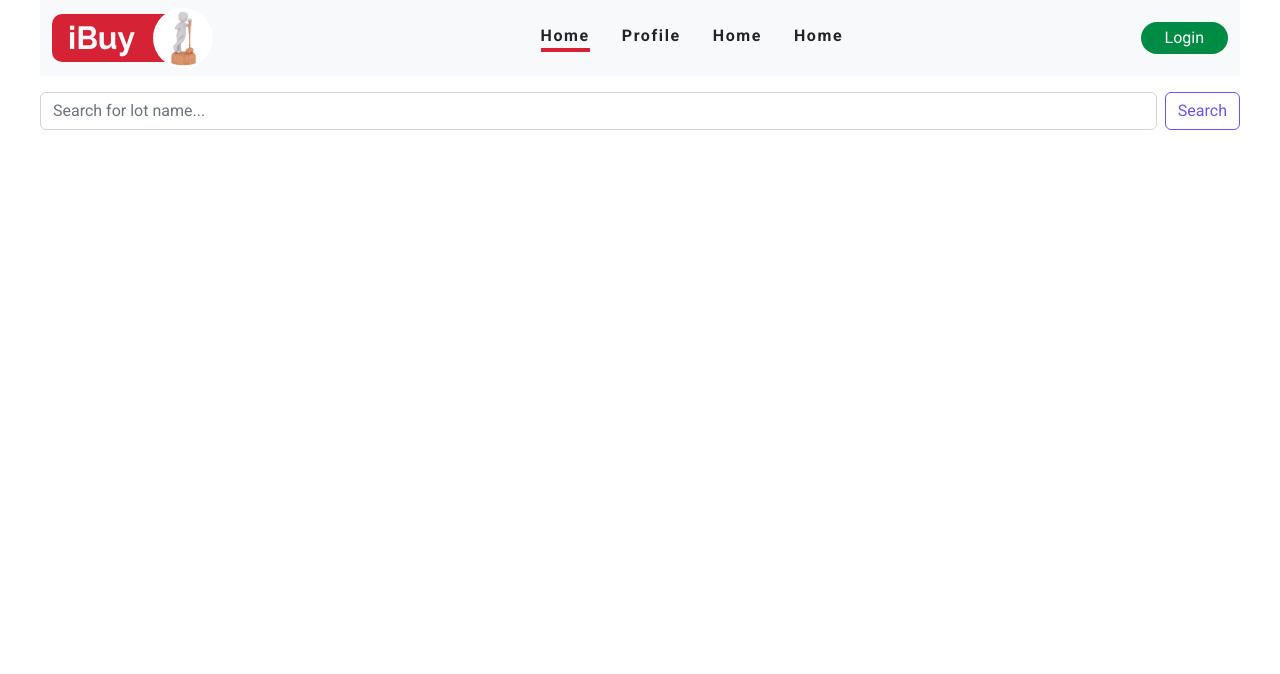
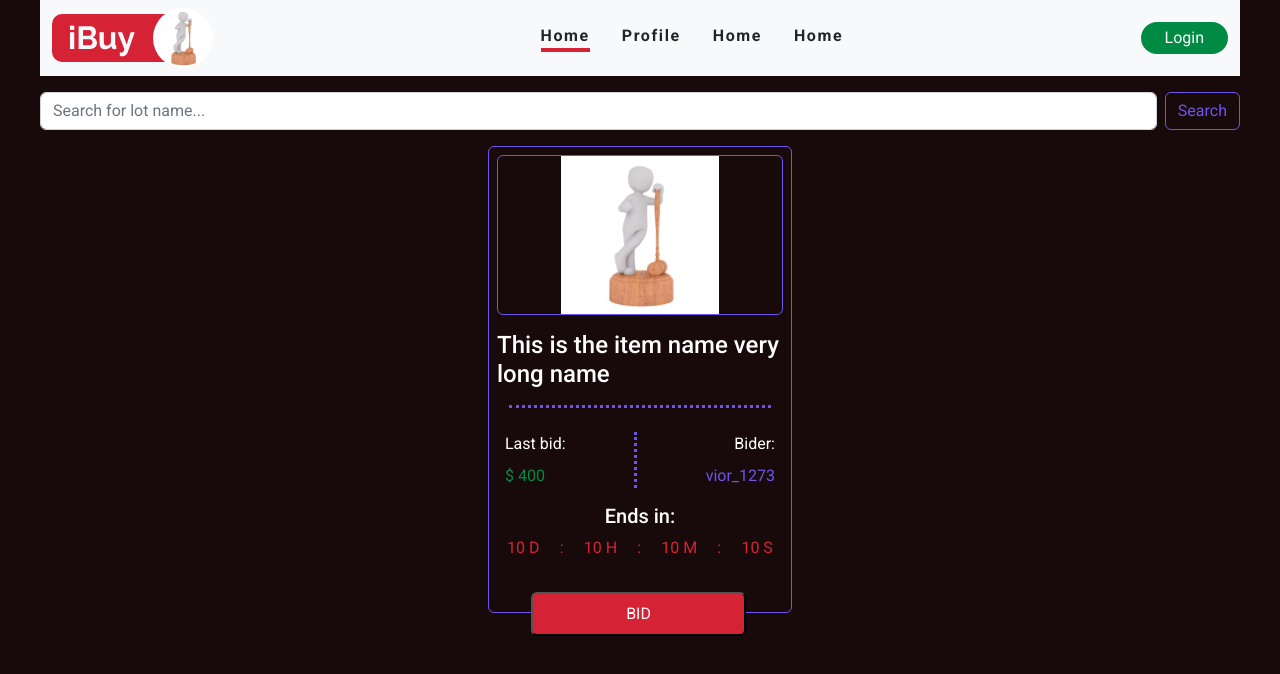
Before and after one commit to VLazari/Auction-house, a website with bundled scripts: page index.html in a window 1280 px wide. Built offline with nearby package versions, Linux system fonts and the light colour scheme; files whose address does not match are found by name.

Commit message:
new save

```diff
--- a/index.html
+++ b/index.html
@@ -47,7 +47,7 @@
 							</li>
 						</ul>
 						<div class="d-flex justify-content-center">
-						<a class="px-4 py-1 bg-success rounded-pill text-light">Login</a>
+							<a id="login-btn" class="px-4 py-1 bg-success rounded-pill text-light">Login</a>
 						</div>
 					</div>
 				</div>
@@ -58,129 +58,35 @@
 			</form>
 		</header>
 		<main>
-
-		</main>
-		<!-- <main class="main-container mx-auto">
-			 Navigation bar
-			<header class="sticky-top">
-				<div class="container-fluid fs-3 my-5 text-center"><h1>Moment</h1></div>
-			</header>
-			 Login
-			<div class="card text-center m-5">
-				<div class="card-header">Login</div>
-				<div class="card-body">
-					<form id="login" class="d-flex flex-column">
-						<div class="d-flex justify-content-right">
-							<div class="mb-3 mx-auto">
-								<label for="email" class="form-label">Email address</label>
-								<input
-									type="email"
-									class="form-control"
-									size="25"
-									id="email"
-									required
-									placeholder="username@noroff.no"
-									pattern="\w+@noroff\.no|\w+@stud.noroff\.no"
-									title="Please provide only Noroff e-mail address. The email must not contain punctuation symbols apart from underscore (_)."
-								/>
+			<section class="d-flex justify-content-around flex-wrap my-3">
+				<div class="item-container border border-secondary rounded p-2 mb-5">
+					<div class="bg-image border border-secondary rounded"></div>
+					<h4 class="my-3">This is the item name very long name</h4>
+					<div class="separator-x col-11 mx-auto my-3 border-secondary"></div>
+					<div class="d-flex justify-content-between">
+						<div>
+						<p class="m-2">Last bid:</p>
+						<p class="m-2 text-success">$ 400</p>
+						</div>
+						<div class="separator-y border-secondary my-2"></div>
+						<div class="text-end">
+						<p class="m-2">Bider:</p>
+						<p class="m-2 text-secondary">vior_1273</p>
 						</div>
 					</div>
-						<div class="d-flex">
-							<div class="mb-3 mx-auto">
-								<label for="password" class="form-label">Password</label>
-								<input type="password" class="form-control" id="password" required minlength="8" size="25" />
+					<h5 class="text-center mt-2">Ends in:</h5>
+					<div class="d-flex justify-content-around text-danger">
+						<span><span>10</span> D</span>
+						<span>:</span>
+						<span><span>10</span> H</span>
+						<span>:</span>
+						<span><span>10</span> M</span>
+						<span>:</span>
+						<span><span>10</span> S</span>
 					</div>
+					<button class="bg-danger w-75 py-2 rounded text-light">BID</button>
 				</div>
-						<div id="login-error" class="d-none">
-							<div class="mb-3 mx-auto">
-								<p class="text-danger">Incorrect user name or password</p>
-							</div>
-						</div>
-						<hr />
-						<div class="d-flex mx-auto">
-							<button type="submit" class="btn btn-primary mx-4">Login</button>
-							 Button trigger modal
-							<button type="button" class="btn btn-primary mx-4" data-bs-toggle="modal" data-bs-target="#signUpModal">Sign up</button>
-						</div>
-					</form>
-				</div>
-			</div>
-			 Sign up modal
-			<div
-				class="modal fade"
-				id="signUpModal"
-				data-bs-backdrop="static"
-				data-bs-keyboard="false"
-				tabindex="-1"
-				aria-labelledby="staticBackdropLabel"
-				aria-hidden="true"
-			>
-				<div class="modal-dialog modal-dialog-centered">
-					<div class="modal-content">
-						<div class="modal-header">
-							<h5 class="modal-title" id="staticBackdropLabel">Create account</h5>
-							<button type="button" class="btn-close" data-bs-dismiss="modal" aria-label="Close"></button>
-						</div>
-						<div id="account-created" class="d-none flex-column p-3">
-							<h3 class="text-primary">Welcome to our family &#128578</h3>
-							<h5 class="text-primary">Your new account was created.</h5>
-							<h5 class="text-primary">You can now login.</h5>
-						</div>
-						<form id="sign-up" class="d-flex flex-column">
-							<div class="modal-body">
-								<div id="err-display" class="d-none flex-column align-items-center error">
-									<p>Error, please try again</p>
-									<p id="register-err"></p>
-								</div>
-								<div class="d-flex">
-									<div class="mb-3 mx-auto">
-										<label for="name" class="form-label">Name</label>
-										<input type="text" class="form-control" id="name" required minlength="3" size="25" />
-									</div>
-								</div>
-								<div class="d-flex justify-content-right">
-									<div class="mb-3 mx-auto">
-										<label for="register-email" class="form-label">Email address</label>
-										<input
-											type="email"
-											class="form-control"
-											size="25"
-											id="register-email"
-											required
-											placeholder="username@[stud.norof.no or noroff.no]"
-											pattern="\w+@noroff\.no|\w+@stud.noroff\.no"
-											title="Please provide only Noroff e-mail address. The email must not contain punctuation symbols apart from underscore (_)."
-										/>
-									</div>
-								</div>
-								<div class="d-flex">
-									<div class="mb-3 mx-auto">
-										<label for="register-password" class="form-label">Password</label>
-										<input type="password" class="form-control" id="register-password" required minlength="8" size="25" />
-									</div>
-								</div>
-								<div class="d-flex">
-									<div class="mb-3 mx-auto">
-										<label for="avatar" class="form-label">Avatar</label>
-										<input type="text" class="form-control" id="avatar" size="25" />
-									</div>
-								</div>
-								<div class="d-flex">
-									<div class="mb-3 mx-auto">
-										<label for="banner" class="form-label">Banner</label>
-										<input type="text" class="form-control" id="banner" size="25" />
-									</div>
-								</div>
-							</div>
-							<div class="modal-footer">
-								<button type="button" class="btn btn-secondary" data-bs-dismiss="modal">Close</button>
-								<button type="submit" class="btn btn-primary">Sign up</button>
-							</div>
-						</form>
-					</div>
-				</div>
-			</div>
-		</main> -->
-
+			</section>
+		</main>
 	</body>
 </html>
--- a/index.mjs
+++ b/index.mjs
@@ -0,0 +1,13 @@
+// import { loginUser } from "./src/js/auth/login.mjs";
+import { load } from "/src/js/storage/storage.mjs";
+
+const loginBtn = document.getElementById("login-btn");
+
+function checkStatus() {
+	if (load("token")) {
+		console.log("logged in");
+	} else {
+		console.log("not logged in");
+	}
+}
+checkStatus();
--- a/src/scss/style.scss
+++ b/src/scss/style.scss
@@ -11,6 +11,11 @@ body{
   margin: 0 auto;
   max-width: 1200px;
   font-family: 'Roboto', sans-serif;
+  background-color: #180A0A;
+}
+
+main{
+  color: white;
 }
 
 a{
@@ -36,3 +41,26 @@ a:hover{
   .nav-link{
     letter-spacing: .1rem;
   }
+
+  .item-container{
+    width: 19rem;
+    .bg-image{
+      min-width: 100%;
+      height: 10rem;
+      background-position: center;
+      background-size: contain;
+      background-repeat: no-repeat;
+      background-image: url("/img/Logo.jpg");
+    }
+    .separator-x{
+      border-top: 3px dotted;
+    }
+    .separator-y{
+      border-right: 3px dotted;
+    }
+    button{
+      position: relative;
+      top: 2rem;
+      left: 12%;
+    }
+  }
```
Also changed, not shown: dist/css/style.css, 1 other file. Lines whose indentation alone changed are shown as unchanged.
